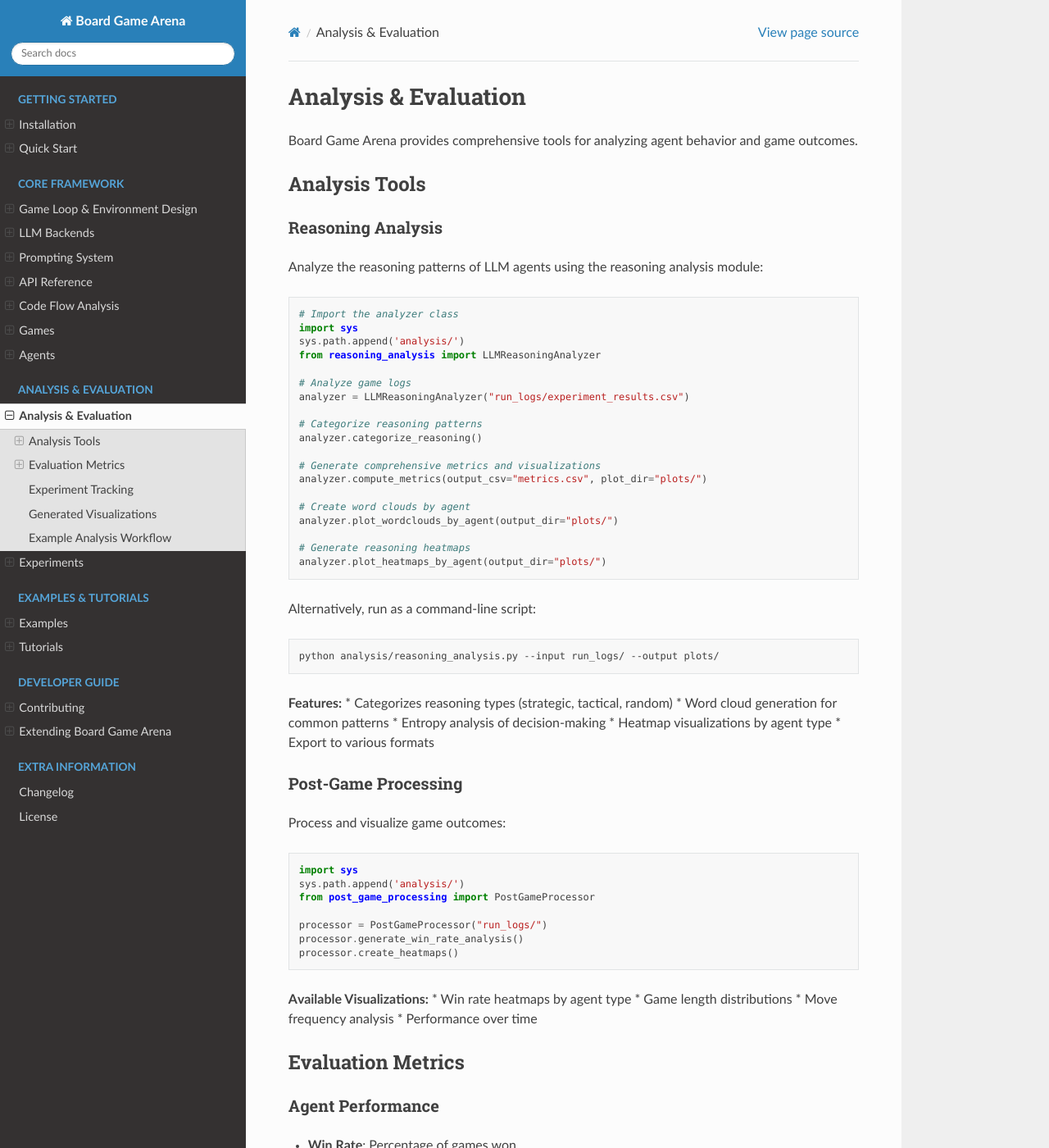
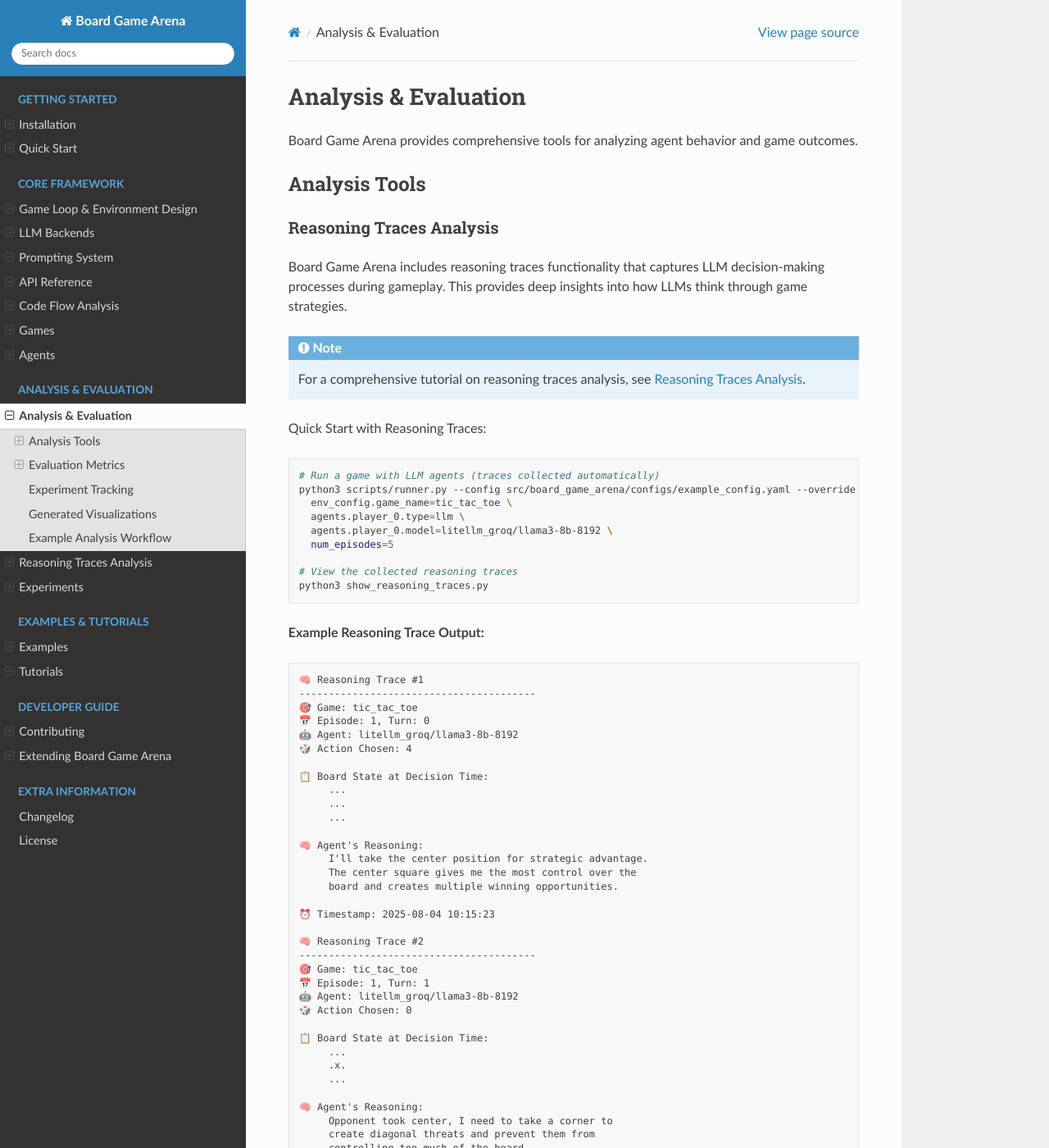
Before and after one commit to SLAMPAI/game_reasoning_arena, a Sphinx documentation site: the page built from docs/analysis.rst, in a window 1280 px wide and 1400 px high. Shown: the whole window at 82% size. Built offline with Sphinx 7.4.7 and the Read the Docs theme 3.1.0, drawn with Linux system fonts in a browser that asks for light colours; some of the changed text lies outside the part shown.

Commit message:
Added documentation on the reasoning traces

```diff
--- a/docs/analysis.rst
+++ b/docs/analysis.rst
@@ -6,8 +6,78 @@
 Analysis Tools
 --------------
 
-Reasoning Analysis
-~~~~~~~~~~~~~~~~~~
+Reasoning Traces Analysis
+~~~~~~~~~~~~~~~~~~~~~~~~~
+
+Board Game Arena includes reasoning traces functionality that captures LLM decision-making processes during gameplay. This provides deep insights into how LLMs think through game strategies.
+
+.. note::
+   For a comprehensive tutorial on reasoning traces analysis, see :doc:`reasoning_traces`.
+
+Quick Start with Reasoning Traces:
+
+.. code-block:: bash
+
+   # Run a game with LLM agents (traces collected automatically)
+   python3 scripts/runner.py --config src/board_game_arena/configs/example_config.yaml --override \
+     env_config.game_name=tic_tac_toe \
+     agents.player_0.type=llm \
+     agents.player_0.model=litellm_groq/llama3-8b-8192 \
+     num_episodes=5
+
+   # View the collected reasoning traces
+   python3 show_reasoning_traces.py
+
+**Example Reasoning Trace Output:**
+
+.. code-block:: text
+
+   🧠 Reasoning Trace #1
+   ----------------------------------------
+   🎯 Game: tic_tac_toe
+   📅 Episode: 1, Turn: 0
+   🤖 Agent: litellm_groq/llama3-8b-8192
+   🎲 Action Chosen: 4
+
+   📋 Board State at Decision Time:
+        ...
+        ...
+        ...
+
+   🧠 Agent's Reasoning:
+        I'll take the center position for strategic advantage.
+        The center square gives me the most control over the
+        board and creates multiple winning opportunities.
+
+   ⏰ Timestamp: 2025-08-04 10:15:23
+
+   🧠 Reasoning Trace #2
+   ----------------------------------------
+   🎯 Game: tic_tac_toe
+   📅 Episode: 1, Turn: 1
+   🤖 Agent: litellm_groq/llama3-8b-8192
+   🎲 Action Chosen: 0
+
+   📋 Board State at Decision Time:
+        ...
+        .x.
+        ...
+
+   🧠 Agent's Reasoning:
+        Opponent took center, I need to take a corner to
+        create diagonal threats and prevent them from
+        controlling too much of the board.
+
+   ⏰ Timestamp: 2025-08-04 10:15:24
+
+**Key Features:**
+* Automatic collection during LLM gameplay
+* Board state capture at decision time
+* Comprehensive reasoning categorization
+* Multi-game support and analysis tools
+
+Reasoning Analysis Module
+~~~~~~~~~~~~~~~~~~~~~~~~~
 
 Analyze the reasoning patterns of LLM agents using the reasoning analysis module:
 
@@ -78,13 +148,6 @@
 * **Decision Time**: Time taken per move
 * **Reasoning Quality**: Analysis of LLM explanations
 
-Game Complexity
-~~~~~~~~~~~~~~~
-
-* **Branching Factor**: Average number of legal moves
-* **Game Tree Depth**: Typical game length
-* **State Space Size**: Number of possible positions
-
 Reasoning Categories
 ~~~~~~~~~~~~~~~~~~~~
 
@@ -101,17 +164,27 @@
 Comparative Analysis
 ~~~~~~~~~~~~~~~~~~~~
 
-Compare different agents across multiple metrics:
+Compare different agents using the Python API:
 
-.. code-block:: bash
+.. code-block:: python
 
-   python analysis/reasoning_analysis.py --compare --agents llm random
+   # Import the analyzer class
+   from analysis.reasoning_analysis import LLMReasoningAnalyzer
 
-**Comparison Features:**
-* Head-to-head win rates
-* Strategy pattern differences
-* Performance across different games
-* Statistical significance testing
+   # Analyze game logs
+   analyzer = LLMReasoningAnalyzer("run_logs/experiment_results.csv")
+
+   # Categorize reasoning patterns
+   analyzer.categorize_reasoning()
+
+   # Generate metrics and visualizations for comparison
+   analyzer.compute_metrics(output_csv="comparison_metrics.csv", plot_dir="plots/")
+
+**Comparison Capabilities:**
+* Agent-specific reasoning pattern analysis
+* Cross-game performance visualizations
+* Reasoning category distributions by agent
+* Word clouds showing agent-specific reasoning terms
 
 Experiment Tracking
 -------------------
@@ -124,16 +197,23 @@
 * Reasoning traces (for LLM agents)
 * Performance metrics
 
-**Log Structure:**
+**Actual Log Structure:**
 
 .. code-block::
 
-   run_logs/
-   ├── experiment_YYYYMMDD_HHMMSS/
-   │   ├── config.yaml
-   │   ├── games_log.csv
-   │   ├── agent_reasoning.json
-   │   └── summary.json
+   results/
+   ├── llm_<model_name>.db              # SQLite database per LLM agent
+   ├── random_None.db                   # Random agent database
+   ├── merged_logs_YYYYMMDD_HHMMSS.csv  # Processed data for analysis
+   └── ...
+
+   plots/                               # Generated visualizations
+   ├── wordcloud_<agent>_<game>.png
+   ├── pie_reasoning_type_<agent>_<game>.png
+   └── heatmap_<agent>_<game>.png
+
+   run_logs.txt                         # Raw execution logs
+   run_logs_<game_name>.txt            # Game-specific logs
 
 Generated Visualizations
 ------------------------
--- a/docs/index.rst
+++ b/docs/index.rst
@@ -60,6 +60,7 @@
    :maxdepth: 2
 
    analysis
+   reasoning_traces
    experiments
 
 .. toctree::
--- a/docs/tutorials.rst
+++ b/docs/tutorials.rst
@@ -194,7 +194,8 @@
 Next Steps
 ----------
 
-* Explore the :doc:`api_reference` for advanced features
-* Check out :doc:`examples` for more complex scenarios
+* Explore :doc:`reasoning_traces` for in-depth LLM decision analysis
+* Check the :doc:`api_reference` for advanced features
+* Browse :doc:`examples` for more complex scenarios
 * Read :doc:`contributing` to add your own features
 * Join the community discussions
--- a/environment.yaml
+++ b/environment.yaml
@@ -25,3 +25,4 @@
       - argparse
       - tensorboard
       - matplotlib
+      - seaborn
```
Also changed, not shown: README.md (+143 -0 lines), docs/reasoning_traces.rst (added, +370 -0 lines).
